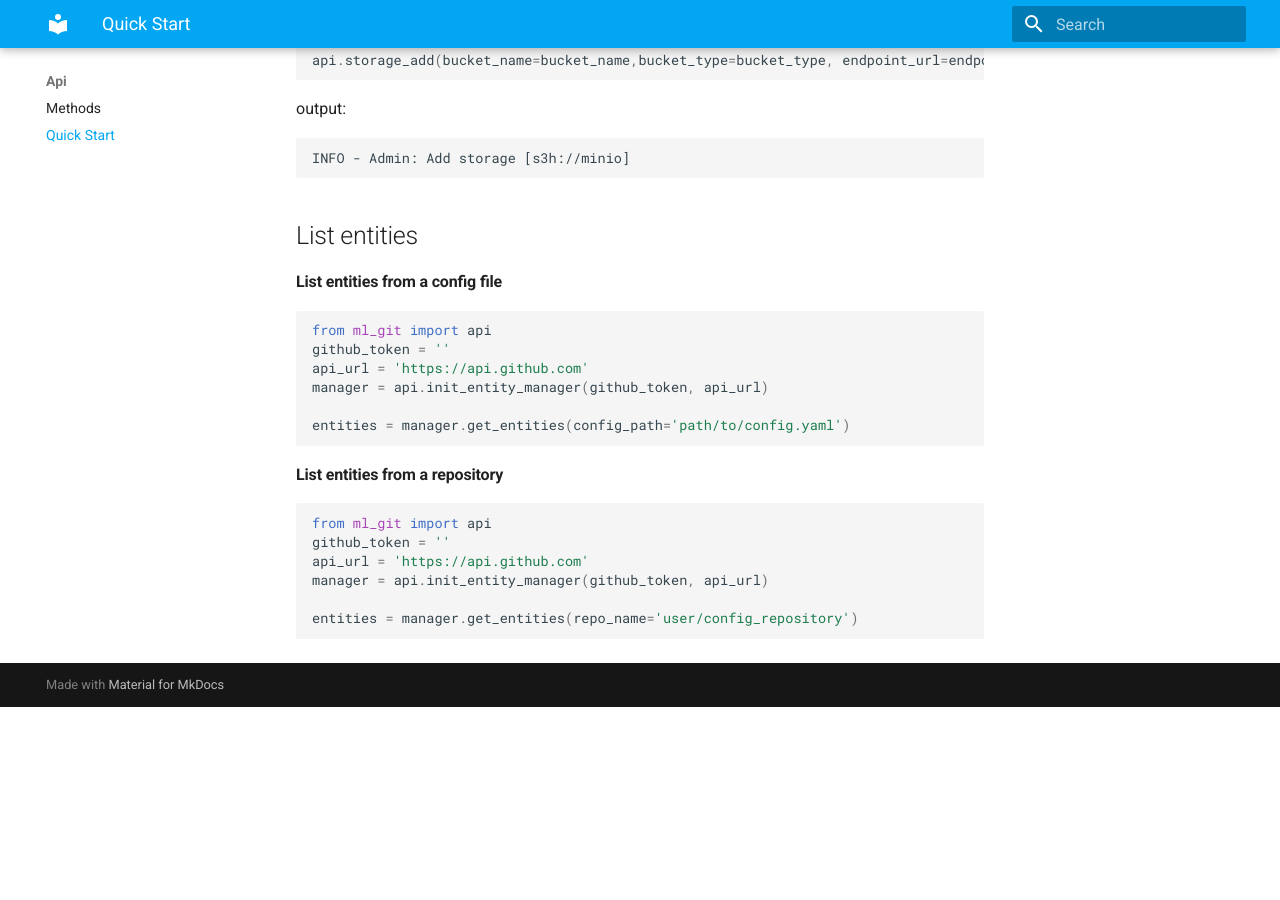
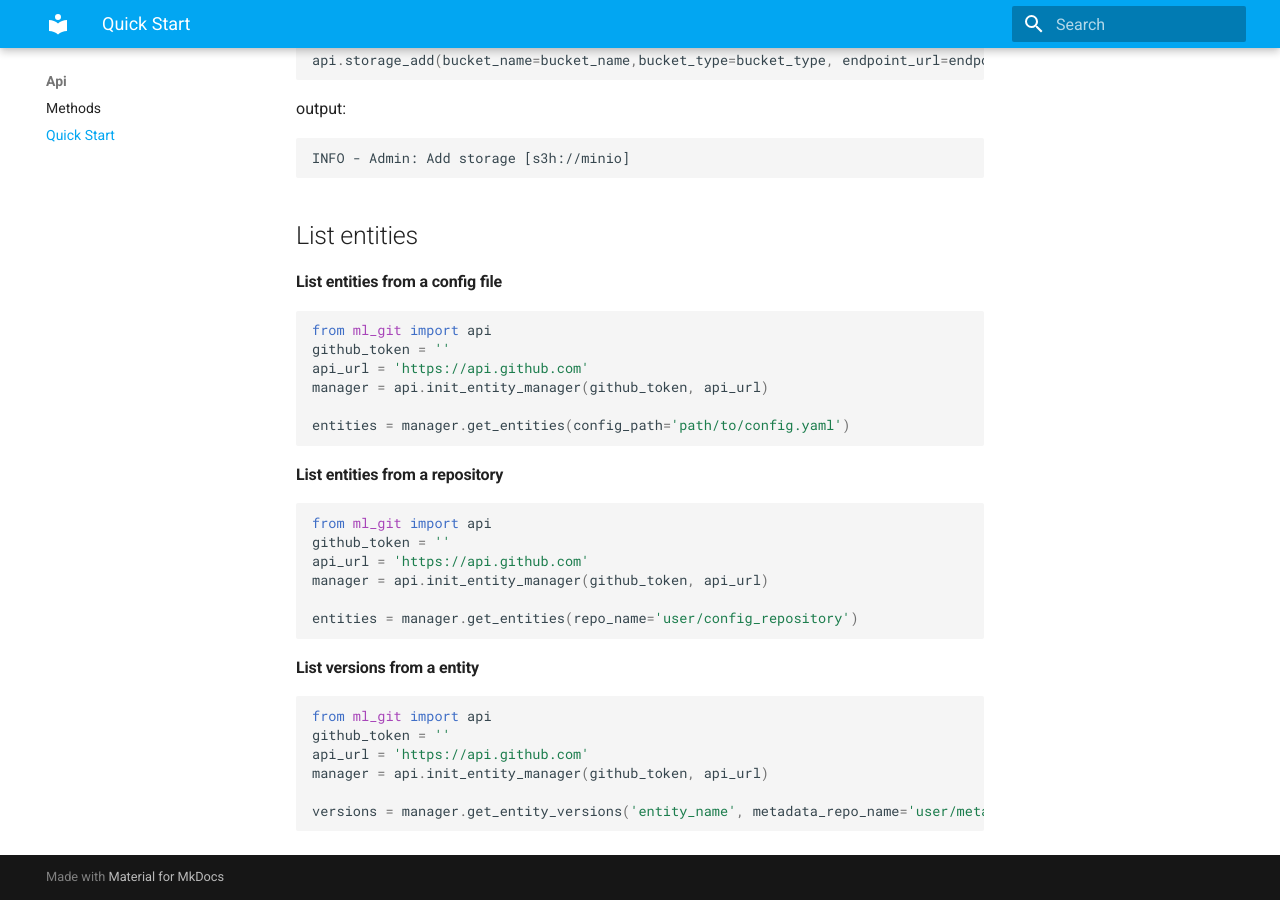
Before and after one commit to zenphantom/ml-git, an MkDocs documentation site: the page built from docs/api/quick_start.md, in a window 1280 px wide and 900 px high, scrolled down 5345 px. Built offline with MkDocs 1.6.1 and Material for MkDocs 9.7.7, drawn with Linux system fonts in a browser that asks for light colours; before the commit the page ends 6052 px from its top, so only the background shows below that.

Commit message:
Addition of methods documentation

````diff
--- a/docs/api/quick_start.md
+++ b/docs/api/quick_start.md
@@ -284,3 +284,14 @@ manager = api.init_entity_manager(github_token, api_url)
 
 entities = manager.get_entities(repo_name='user/config_repository')
 ```
+
+
+#### List versions from a entity
+```python
+from ml_git import api
+github_token = ''
+api_url = 'https://api.github.com'
+manager = api.init_entity_manager(github_token, api_url)
+
+versions = manager.get_entity_versions('entity_name', metadata_repo_name='user/metadata_repository')
+```
````
Also changed, not shown: docs/api/README.md (+31 -0 lines), ml_git/relationship/models/version.py (deleted, +0 -27 lines), 1 other file.
